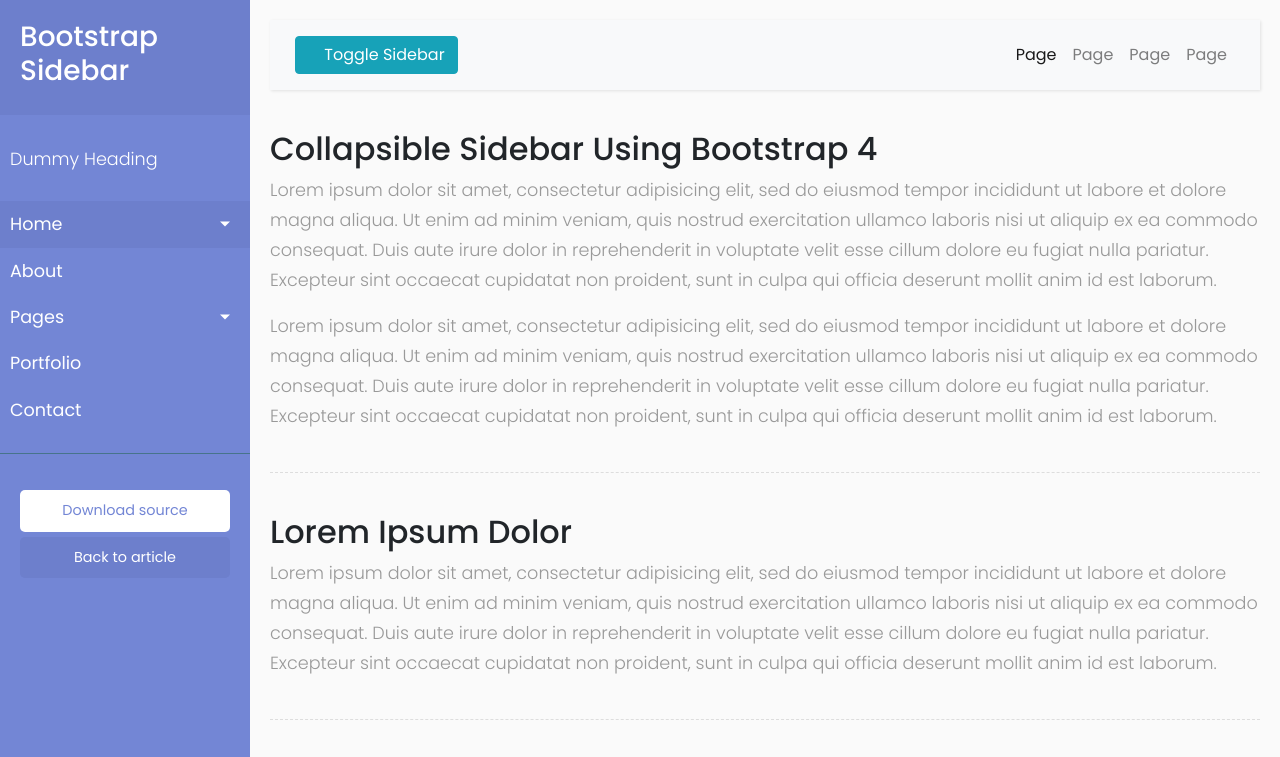
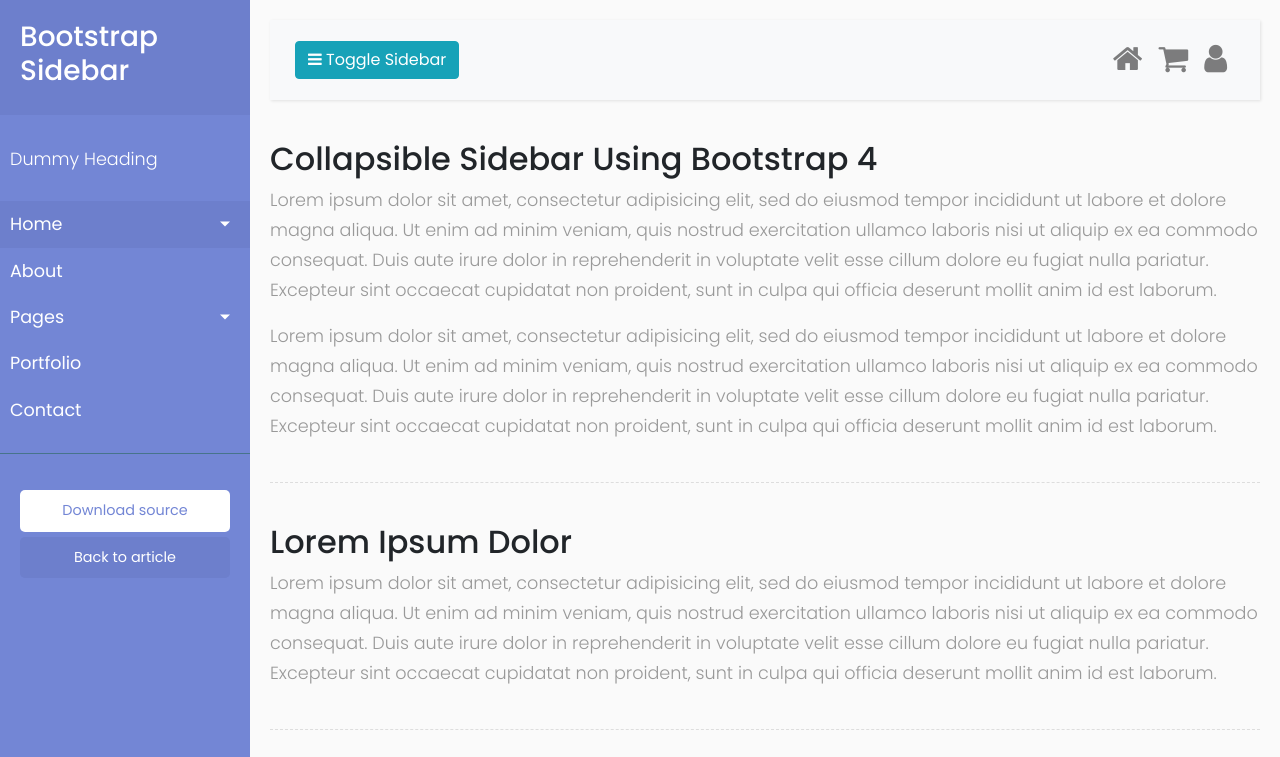
Before and after one commit to gclopton/ErnestoNavgationMain, a plain HTML site: page app/navigation.html in a window 1280 px wide. Shown: the top 757 px of the page. Drawn offline with Linux system fonts and the light colour scheme.

Commit message:
Completed Project Setup

```diff
--- a/app/navigation.html
+++ b/app/navigation.html
@@ -67,6 +67,7 @@
                 <a href="https://bootstrapious.com/p/bootstrap-sidebar" class="article">Back to article</a>
             </li>
         </ul>
+
     </nav>
 
     <!-- Page Content  -->
@@ -76,7 +77,7 @@
             <div class="container-fluid">
 
                 <button type="button" id="sidebarCollapse" class="btn btn-info">
-                    <i class="fas fa-align-left"></i>
+                    <i class="fa fa-bars"></i>
                     <span>Toggle Sidebar</span>
                 </button>
                 <button class="btn btn-dark d-inline-block d-lg-none ml-auto" type="button" data-toggle="collapse" data-target="#navbarSupportedContent" aria-controls="navbarSupportedContent" aria-expanded="false" aria-label="Toggle navigation">
@@ -85,17 +86,14 @@
 
                 <div class="collapse navbar-collapse" id="navbarSupportedContent">
                     <ul class="nav navbar-nav ml-auto">
-                        <li class="nav-item active">
-                            <a class="nav-link" href="#">Page</a>
+                        <li class="nav-item">
+                            <a class="nav-link" href="#"><i class="fa fa-home fa-2x"></i></a>
                         </li>
                         <li class="nav-item">
-                            <a class="nav-link" href="#">Page</a>
+                            <a class="nav-link" href="#"><i class="fa fa-shopping-cart fa-2x"></i></a>
                         </li>
                         <li class="nav-item">
-                            <a class="nav-link" href="#">Page</a>
-                        </li>
-                        <li class="nav-item">
-                            <a class="nav-link" href="#">Page</a>
+                            <a class="nav-link" href="#"><i class="fa fa-user fa-2x"></i></a>
                         </li>
                     </ul>
                 </div>
@@ -123,7 +121,6 @@
     </div>
 </div>
 
-
 <!-- Popper.JS -->
 <script src="js/jquery.min.js"></script>
 <script src="js/popper.min.js"></script>
```
